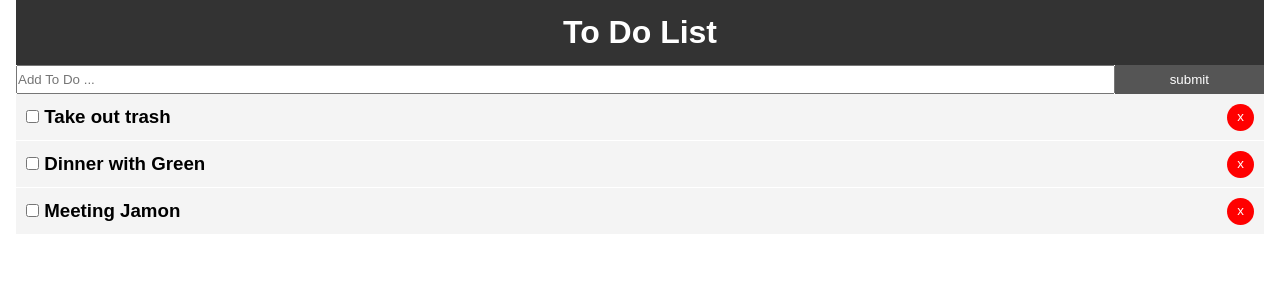
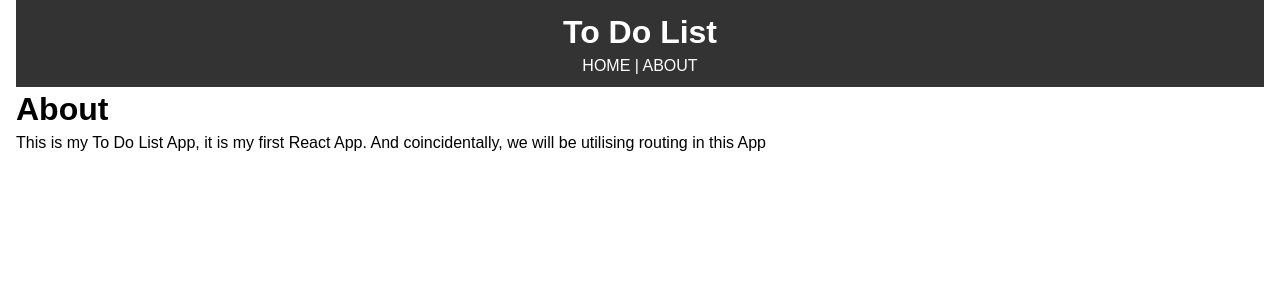
Before and after one commit to akintoluvic/react-to-do-app, a React (Create React App) app: page /about in a window 1280 px wide. Shown: the top 300 px of the page. Built offline with nearby package versions, Linux system fonts and the light colour scheme.

Commit message:
Routing done

```diff
--- a/src/App.js
+++ b/src/App.js
@@ -1,5 +1,7 @@
 import React, { Component } from 'react';
+import  { BrowserRouter as Router, Route  } from 'react-router-dom';
 import Header from './components/layout/Header';
+import About from './components/layout/About';
 import AddTodo from './components/AddTodo';
 import Todos from './components/Todos';
 import uuid from 'uuid';
@@ -16,7 +18,7 @@ class App extends Component {
       },
       {
         id: uuid.v4(),
-        title: 'Dinner with Green',
+        title: 'Dinner with Bridge',
         completed: false
       },
       {
@@ -58,17 +60,26 @@ class App extends Component {
 
   render() {
       return (
+        <Router>
           <div className="App">
             <div className="container">
               <Header />
+              <Route exact path="/" render = {props => (
+                <React.Fragment>
                   <AddTodo addTodo={this.addTodo} />
                   <Todos
                   todos={this.state.todos}
                   markComplete={this.markComplete}
                   deleteTodo={this.deleteTodo}
                   />
+                </React.Fragment>
+              )} />
+              <Route path="/about" component={About} />
+
             </div>
           </div>
+        </Router>
+
     );
   }
 }
--- a/src/components/layout/About.js
+++ b/src/components/layout/About.js
@@ -1,4 +1,13 @@
 import React, { Component } from 'react';
-import { copyFile } from 'fs';
 
-c
+function About() {
+    return (
+        <React.Fragment>
+            <h1>About</h1>
+            <p>This is my To Do List App, it is my first React App.
+                And coincidentally, we will be utilising routing in this App</p>
+        </React.Fragment>
+    )
+}
+
+export default About;
--- a/src/components/layout/Header.js
+++ b/src/components/layout/Header.js
@@ -1,11 +1,20 @@
 import React from 'react';
+import { Link } from "react-router-dom";
+
 
 function Header() {
     return (
         <header style={headerStyle} >
             <h1>To Do List</h1>
+            <Link style={linkStyle} to="/">HOME </Link> |
+            <Link style={linkStyle} to="/about"> ABOUT</Link>
         </header>
     )
+}
+
+const linkStyle = {
+    color: '#fff',
+    textDecoration: 'none'
 }
 
 const headerStyle = {
```
Lines whose indentation alone changed are shown as unchanged.
